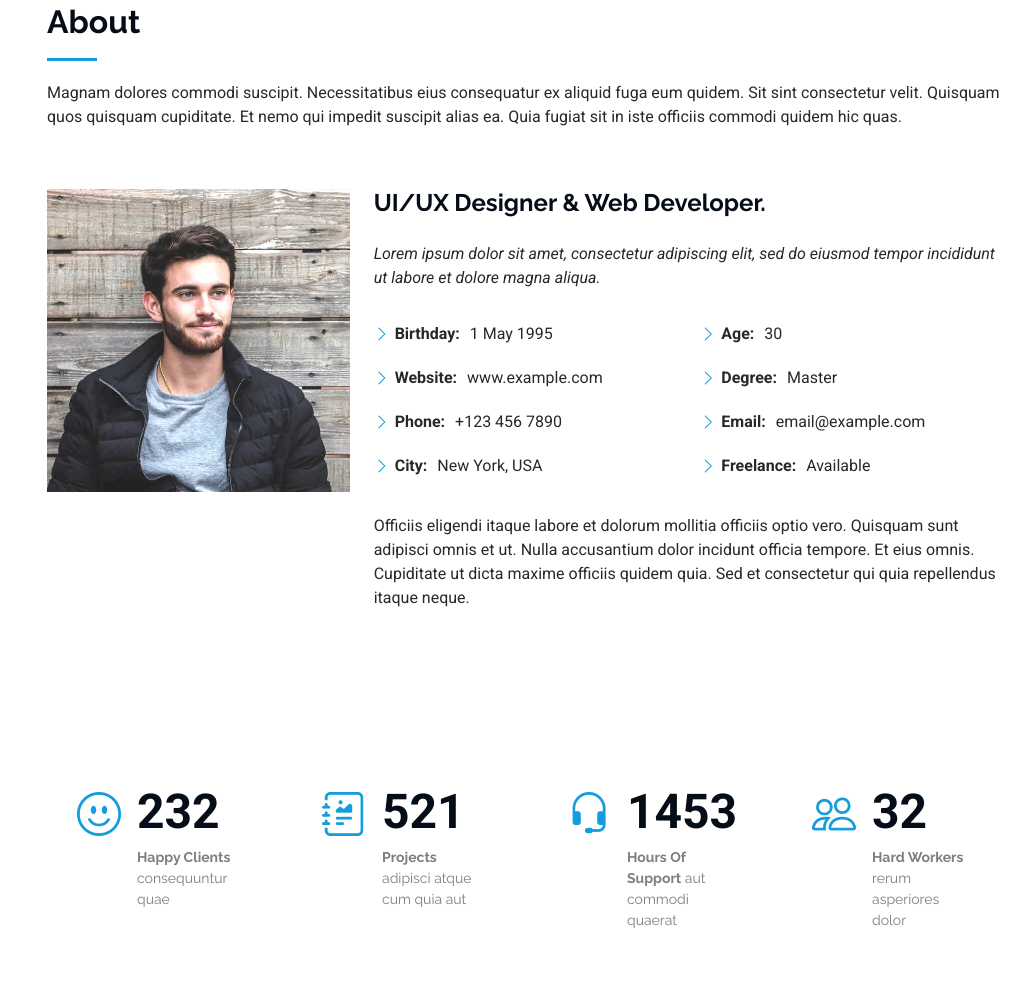
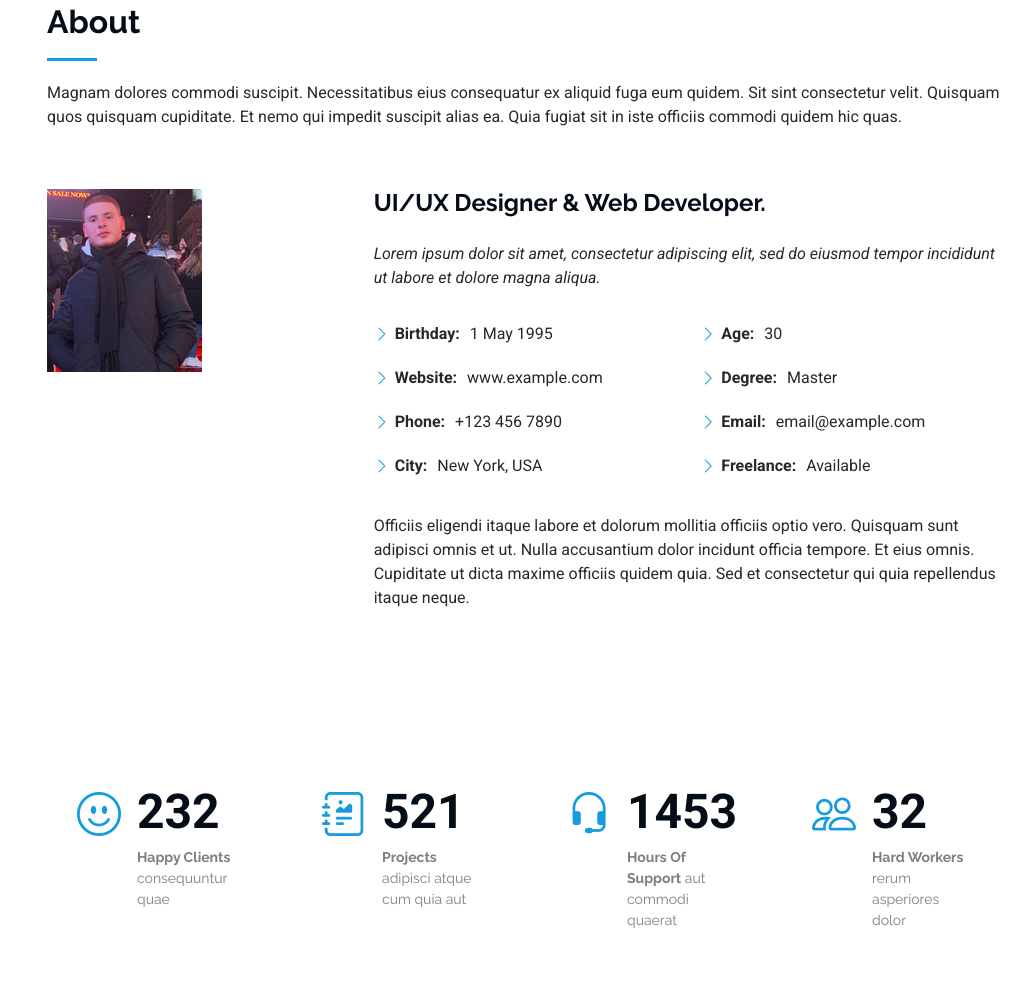
Before and after one commit to avielis/avielisrael, a plain HTML site: page index.html in a window 1280 px wide. Shown: the part 857-1846 px from the top of the page, without its empty margins (265-1280 px from the left). Drawn offline with Linux system fonts and the light colour scheme.

Commit message:
ajout de mon profil (image)

```diff
--- a/index.html
+++ b/index.html
@@ -113,7 +113,7 @@
 
         <div class="row gy-4 justify-content-center">
           <div class="col-lg-4">
-            <img src="iPortfolio/assets/img/my-profile-img.jpg" class="img-fluid" alt="">
+            <img src="iPortfolio/assets/img/nyc.png" class="img-fluid" alt="">
           </div>
           <div class="col-lg-8 content">
             <h2>UI/UX Designer &amp; Web Developer.</h2>
```
Also changed, not shown: iPortfolio/assets/img/nyc.png (added).
